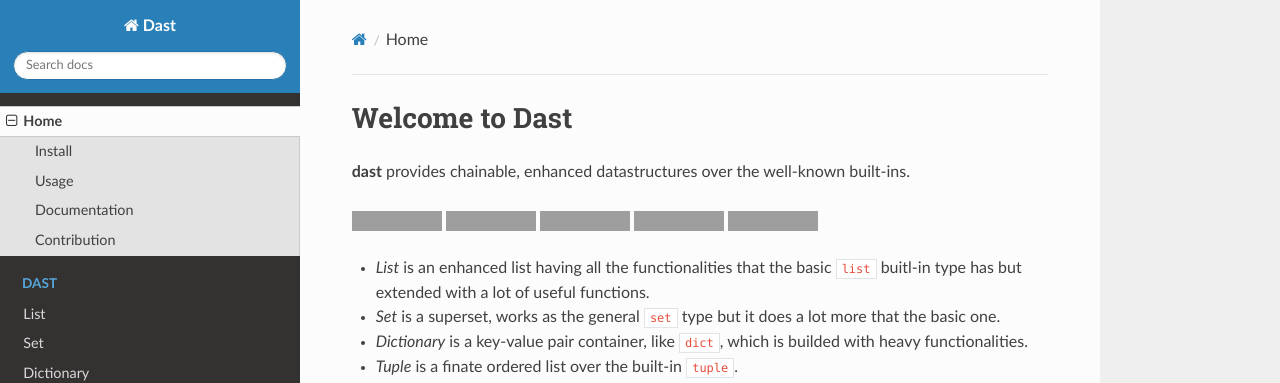
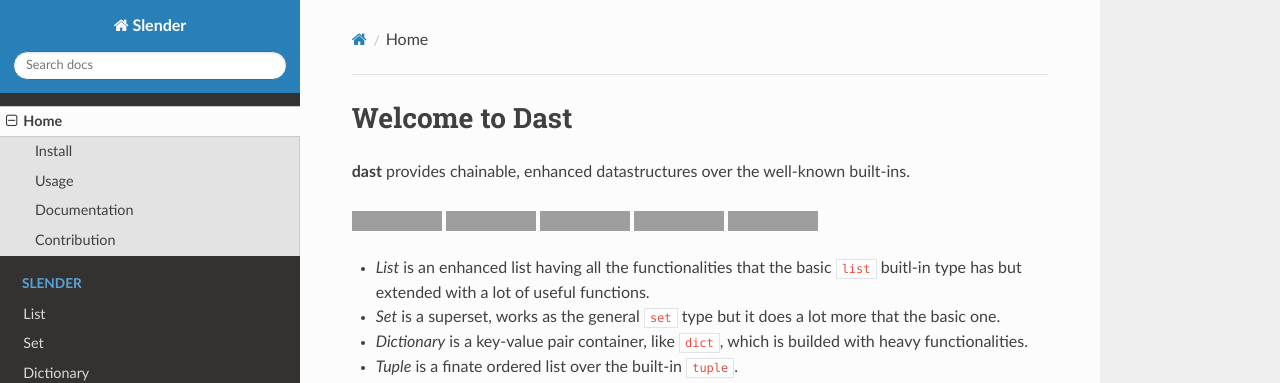
Before and after one commit to torokmark/slender, an MkDocs documentation site: the page built from docs/index.md, in a window 1280 px wide. Shown: the top 383 px of the page. Built offline with MkDocs 1.6.1, drawn with Linux system fonts in a browser that asks for light colours; nearby versions of some CDN libraries; grey boxes are pictures that could not be loaded.

Commit message:
Update mkdocs.yml

```diff
--- a/mkdocs.yml
+++ b/mkdocs.yml
@@ -1,7 +1,7 @@
-site_name: Dast
+site_name: Slender
 nav:
   - Home: index.md
-  - Dast:
+  - Slender:
     - List: list.md
     - Set: set.md
     - Dictionary: dictionary.md
```
